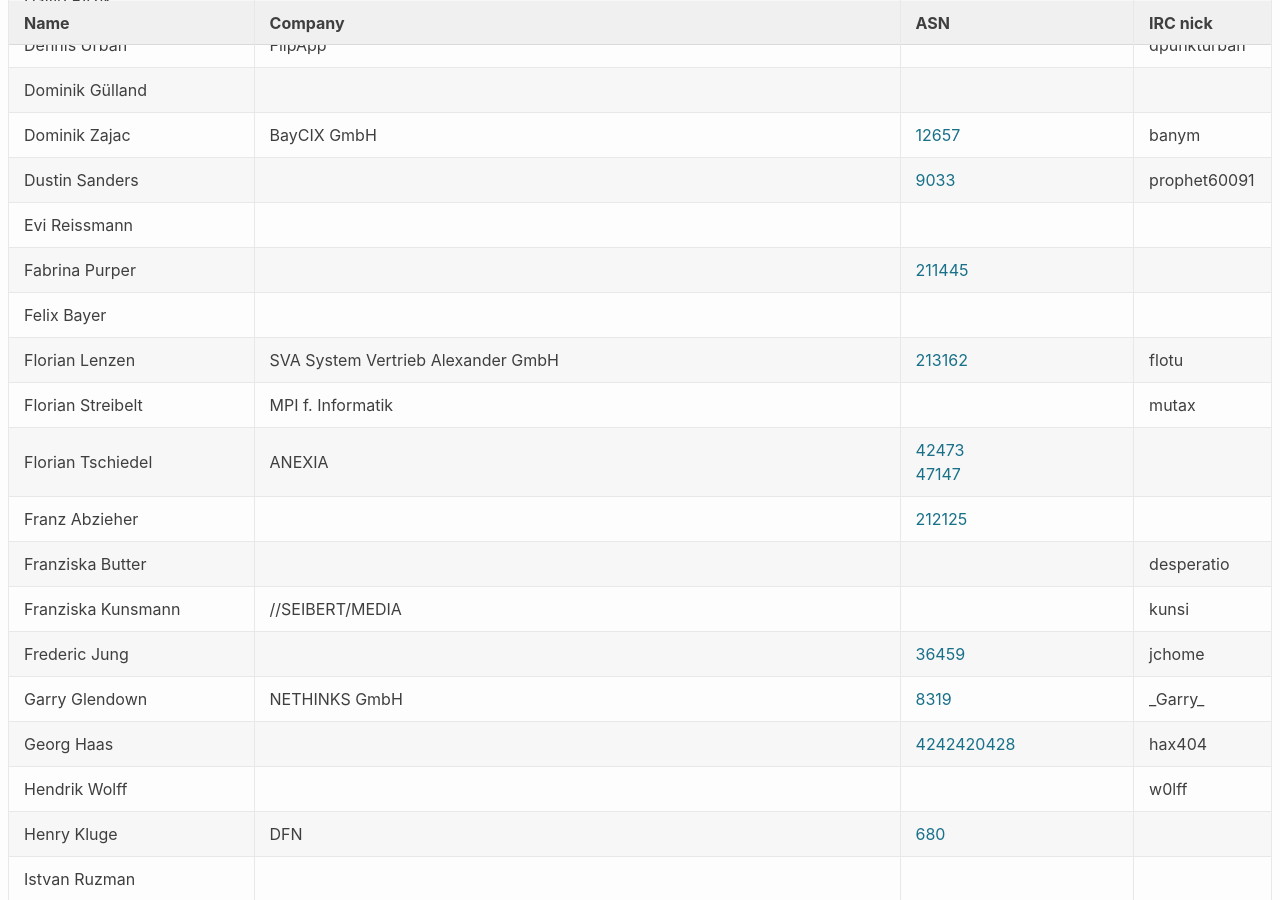
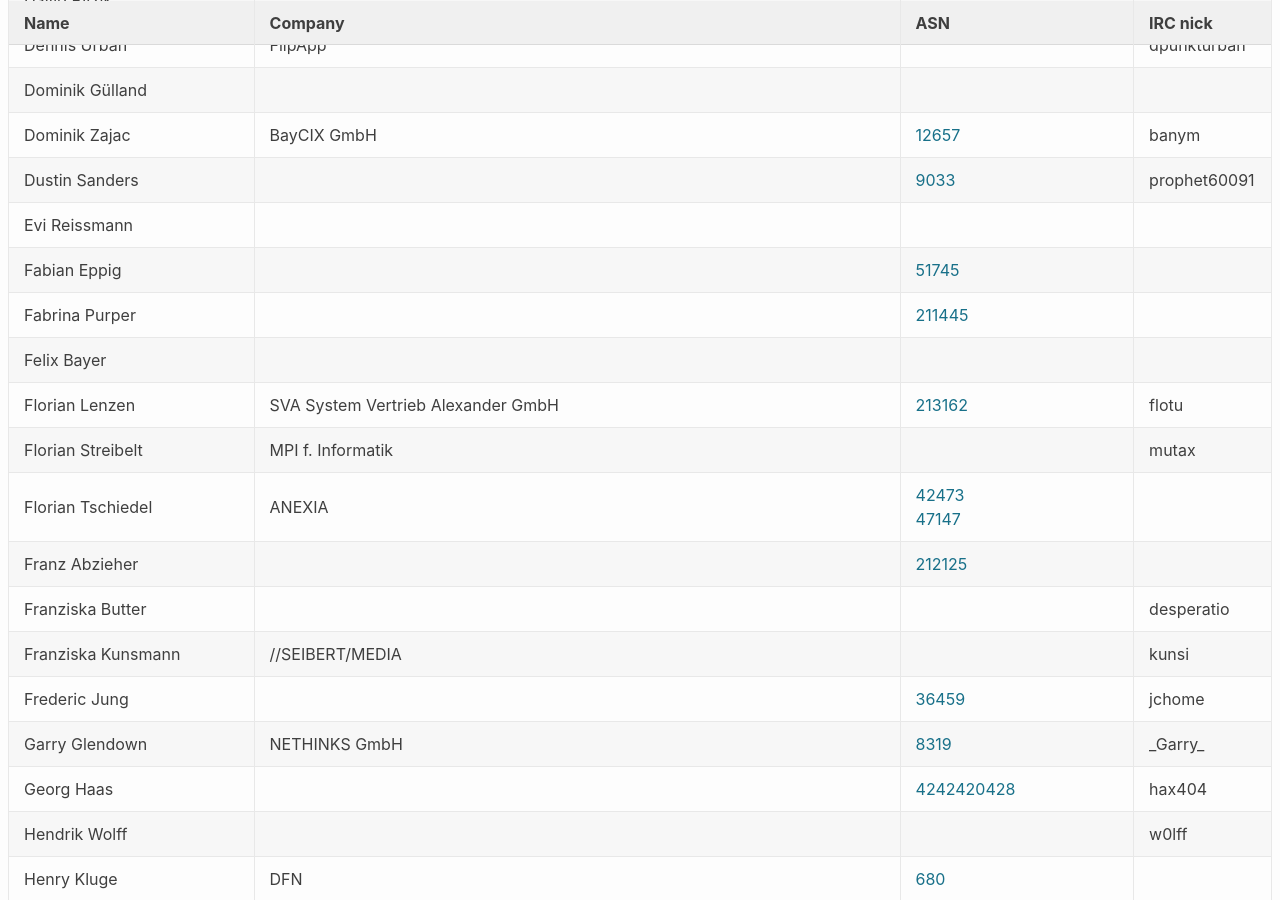
Before and after one commit to denog/pretix-attendeelist, a Jekyll site: the page built from denog13/index.markdown, in a window 1280 px wide and 900 px high, scrolled down 1651 px. Built offline with Jekyll 4.4.1, drawn with Linux system fonts in a browser that asks for light colours.

Commit message:
Latest data: Thu Sep 30 22:31:41 UTC 2021

```diff
--- a/_data/attendees_denog13.json
+++ b/_data/attendees_denog13.json
@@ -244,6 +244,12 @@
     "company": null,
     "irc": null,
     "asn": null
+  },
+  {
+    "name": "Fabian Eppig",
+    "company": null,
+    "irc": null,
+    "asn": "51745"
   },
   {
     "name": "Fabrina Purper",
```
